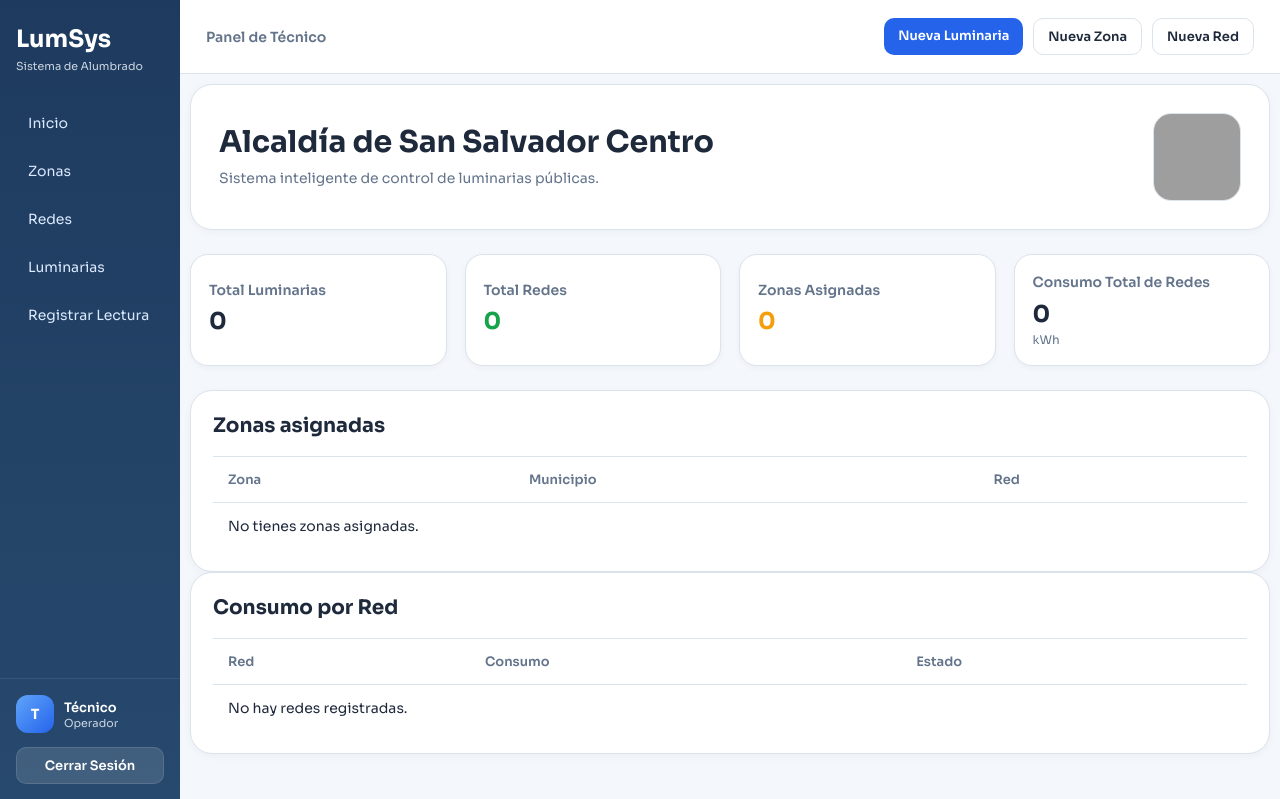
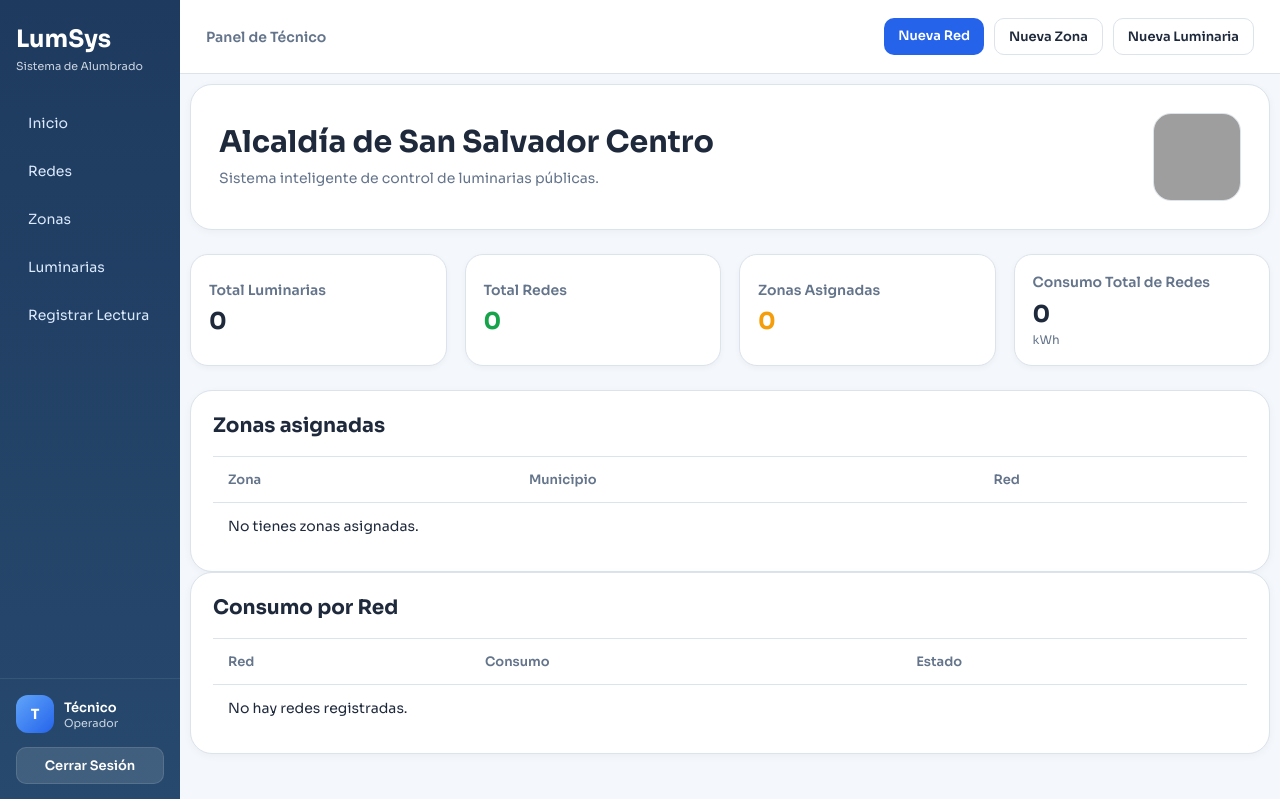
Before and after one commit to Aaron-2516/GestionLuminarias-Web, a Django app: page /dashboard_tecnico/ in a window 1280 px wide. Shown: the top 799 px of the page. Run offline with Django 5.2, Linux system fonts and the light colour scheme; parts of the project's set-up code (start-up, migrations or seed data) failed here and were passed over; grey boxes are pictures that could not be loaded.

Commit message:
Cambios Botones

```diff
--- a/Luminarias/templates/luminarias/base_tecnicos.html
+++ b/Luminarias/templates/luminarias/base_tecnicos.html
@@ -4,11 +4,11 @@
     <a href="{% url 'dashboard_tecnico' %}">
         <span>Inicio</span>
     </a>
+    <a href="{% url 'agregar_redes' %}">
+        <span>Redes</span>
+    </a>
     <a href="{% url 'agregar_zonas' %}">
         <span>Zonas</span>
-    </a>
-    <a href="{% url 'agregar_redes' %}">
-        <span>Redes</span>
     </a>
     <a href="{% url 'agregar_luminarias' %}">
         <span>Luminarias</span>
--- a/Luminarias/templates/luminarias/dashboard_tecnico.html
+++ b/Luminarias/templates/luminarias/dashboard_tecnico.html
@@ -10,9 +10,9 @@
 {% block topbar_title %}Panel de {{ request.session.usuario_nombre|default:"Técnico" }}{% endblock %}
 
 {% block topbar_actions %}
-    <a href="{% url 'agregar_luminarias' %}" class="action-btn primary">Nueva Luminaria</a>
+    <a href="{% url 'agregar_redes' %}" class="action-btn primary">Nueva Red</a>
     <a href="{% url 'agregar_zonas' %}" class="action-btn secondary">Nueva Zona</a>
-    <a href="{% url 'agregar_redes' %}" class="action-btn secondary">Nueva Red</a>
+    <a href="{% url 'agregar_luminarias' %}" class="action-btn secondary">Nueva Luminaria</a>
 {% endblock %}
 
 {% block content %}
--- a/Luminarias/templates/luminarias/partials/dashboard_resumen.html
+++ b/Luminarias/templates/luminarias/partials/dashboard_resumen.html
@@ -10,12 +10,12 @@
     <div>
         <h1>
             {% if alcaldia_nombre %}
-                Alcald&iacute;a de {{ alcaldia_nombre }}
+                Alcaldia de {{ alcaldia_nombre }}
             {% else %}
-                Alcald&iacute;a
+                Alcaldia
             {% endif %}
         </h1>
-        <p>Sistema inteligente de monitoreo y control de luminarias p&uacute;blicas.</p>
+        <p>Sistema inteligente de monitoreo y control de luminarias publicas.</p>
     </div>
 </div>
 
```
